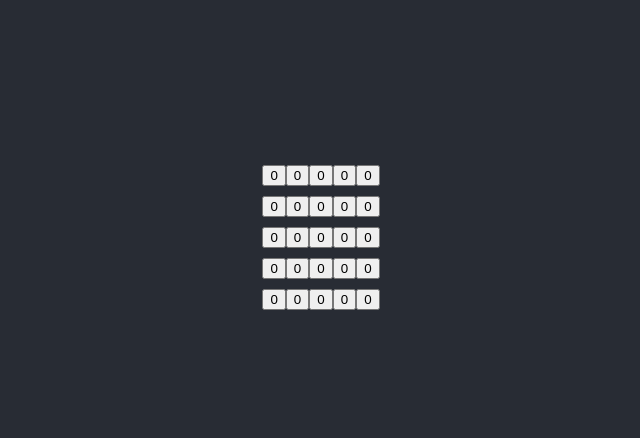
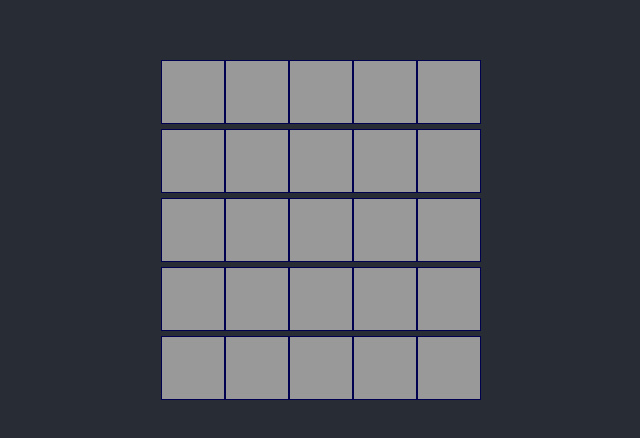
Before and after one commit to fin-b/proj-react-lightsout, a React (Create React App) app in the folder lightsout/: page / in a window 1280 px wide. Shown: the part 168-606 px from the top of the page, without its empty margins (319-959 px from the left). Built offline with nearby package versions, Linux system fonts and the light colour scheme.

Commit message:
Tile styling

```diff
--- /dev/null
+++ b/lightsout/src/components/Tile.css
@@ -0,0 +1,14 @@
+.tile {
+    border: 1px solid rgb(0, 0, 80);
+    height: 64px;
+    width: 64px;
+    padding: 0;
+}
+
+.tile[status='0'] {
+    background-color: rgb(153, 153, 153);
+}
+
+.tile[status='1'] {
+    background-color: rgb(255, 255, 0);
+}
--- a/lightsout/src/components/Tile.js
+++ b/lightsout/src/components/Tile.js
@@ -1,10 +1,13 @@
 import React from 'react'
+import './Tile.css'
 
 function Tile (props) {
   return (
-    <button className='tile' onClick={() => props.onClick()}>
-      {props.status}
-    </button>
+    <button
+      className='tile'
+      status={props.status}
+      onClick={() => props.onClick()}
+    ></button>
   )
 }
 
```
